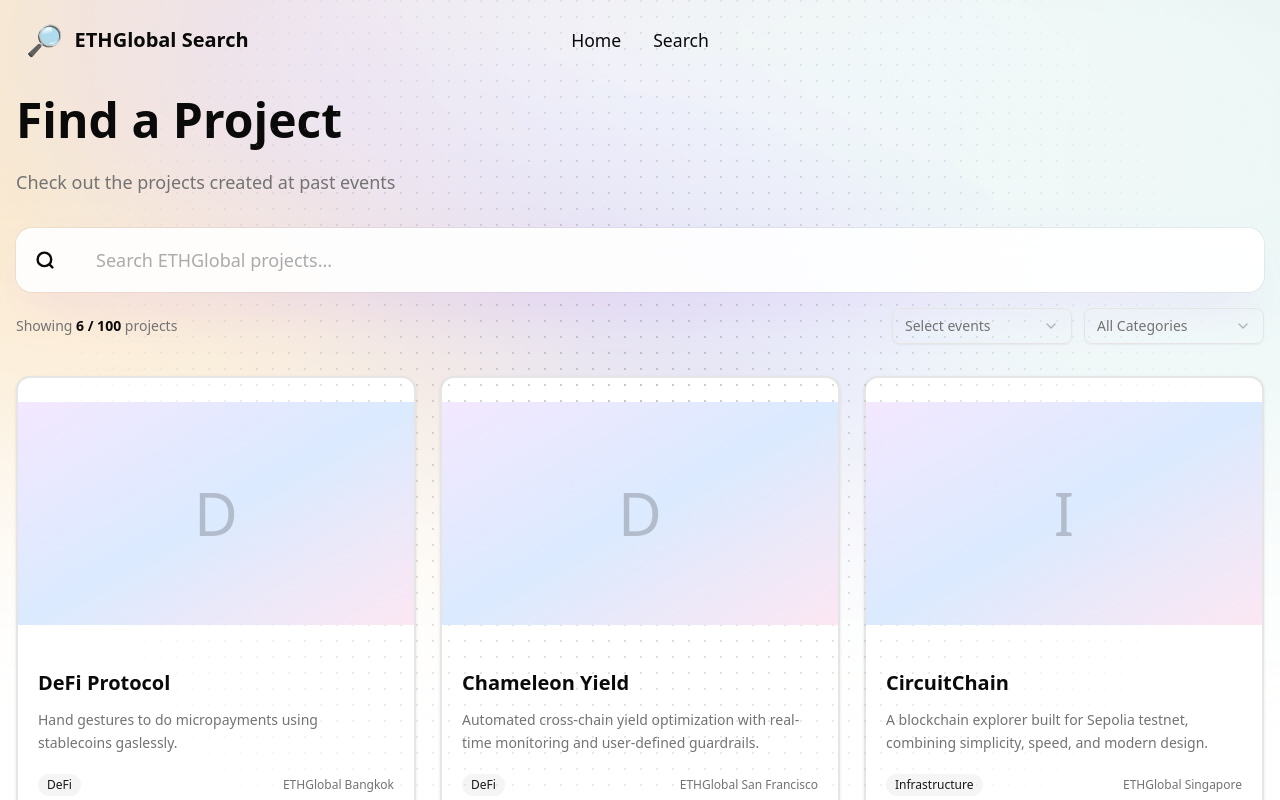
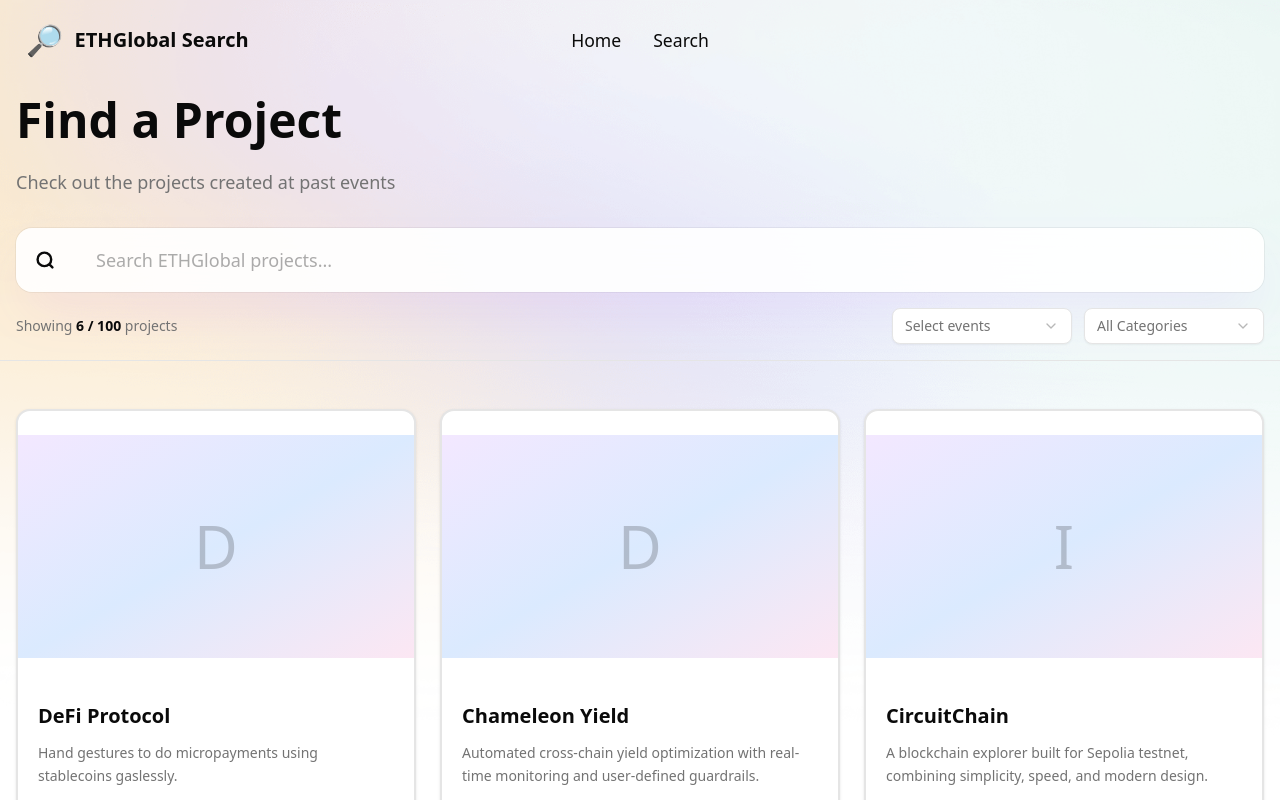
Before and after one commit to pauldev20/ethglobalsearch, a Next.js app in the folder frontend/: page /search in a window 1280 px wide. Built offline with nearby package versions, Linux system fonts and the light colour scheme.

Commit message:
updated search page

```diff
--- a/frontend/src/app/layout.tsx
+++ b/frontend/src/app/layout.tsx
@@ -1,8 +1,6 @@
-import { DotPattern } from "@/components/ui/dot-pattern";
 import { Inter as FontSans } from "next/font/google";
 import { Navbar } from "@/components/Navbar";
 import type { Metadata } from "next";
-import { cn } from "@/lib/utils";
 
 import "./globals.css";
 
@@ -36,16 +34,8 @@
     return (
         <html lang="en">
             <body className={`${fontSans.variable} h-screen bg-background font-sans antialiased flex flex-col overflow-hidden`}>
-                <Navbar />
-
-				{/* Dot Pattern Background */}
-				<DotPattern
-					className={cn(
-						"mask-[radial-gradient(500px_circle_at_center,white,transparent)] sm:mask-[radial-gradient(600px_circle_at_center,white,transparent)]",
-					)}
-				/>
-
                 <div className="flex-1 overflow-y-auto">
+                	<Navbar />
                     {children}
                 </div>
             </body>
--- a/frontend/src/app/page.tsx
+++ b/frontend/src/app/page.tsx
@@ -1,7 +1,16 @@
+import { SearchBar } from "@/components/SearchBar";
 import { Carousel, CarouselContent, CarouselItem, CarouselNext, CarouselPrevious } from "@/components/ui/carousel";
+import { DotPattern } from "@/components/ui/dot-pattern";
+import { cn } from "@/lib/utils";
 
 export default function Home() {
     return (
+		<>
+			<DotPattern
+				className={cn(
+					"mask-[radial-gradient(500px_circle_at_center,white,transparent)] sm:mask-[radial-gradient(600px_circle_at_center,white,transparent)] -z-10",
+				)}
+			/>
 			<main className="relative flex min-h-full w-full flex-col items-center justify-center py-8 sm:py-16">
 				{/* Content Container */}
 				<div className="relative z-10 w-full max-w-7xl space-y-12 sm:space-y-16 px-4 sm:px-6 lg:px-8">
@@ -13,21 +22,7 @@
 							<div className="absolute -inset-0.5 bg-linear-to-r from-purple-600 via-blue-600 to-pink-600 rounded-xl sm:rounded-2xl blur opacity-0 group-hover:opacity-30 group-focus-within:opacity-40 transition-opacity duration-500" />
 
 							{/* Search Input Container */}
-						<div className="relative backdrop-blur-xl bg-white/90 dark:bg-black/50 rounded-xl sm:rounded-2xl shadow-2xl shadow-purple-500/10 ring-1 ring-black/5 dark:ring-white/10 transition-all duration-300 group-focus-within:shadow-purple-500/20 group-focus-within:ring-purple-500/30">
-							<input
-								name="search"
-								placeholder="Search ETHGlobal projects..."
-								className="block w-full h-12 sm:h-14 md:h-16 px-5 pl-14 sm:pl-16 md:pl-20 text-sm sm:text-base md:text-lg appearance-none bg-transparent focus:outline-none transition-all placeholder:text-muted-foreground/60"
-								style={{
-									backgroundImage: `url("/search.svg")`,
-									backgroundPosition: `left 1.25rem center`,
-									backgroundRepeat: 'no-repeat',
-									backgroundSize: '18px 18px',
-								}}
-								type="text"
-								autoFocus
-							/>
-						</div>
+							<SearchBar />
 						</div>
 					</div>
 
@@ -165,5 +160,6 @@
 					</div>
 				</div>
 			</main>
+		</>
     );
 }
--- a/frontend/src/app/search/page.tsx
+++ b/frontend/src/app/search/page.tsx
@@ -80,10 +80,10 @@
 
 						<div className="flex flex-wrap items-center gap-2 sm:gap-3 w-full sm:w-auto">
 							<Select>
-								<SelectTrigger className="w-full sm:w-[180px] h-10 text-sm">
+								<SelectTrigger className="w-full sm:w-[180px] h-10 text-sm bg-card border-border">
 									<SelectValue placeholder="Select events" />
 								</SelectTrigger>
-								<SelectContent>
+								<SelectContent className="bg-card">
 									<SelectItem value="all">All Events</SelectItem>
 									<SelectItem value="bangkok">ETHGlobal Bangkok</SelectItem>
 									<SelectItem value="san-francisco">ETHGlobal San Francisco</SelectItem>
@@ -95,10 +95,10 @@
 							</Select>
 
 							<Select>
-								<SelectTrigger className="w-full sm:w-[180px] h-10 text-sm">
+								<SelectTrigger className="w-full sm:w-[180px] h-10 text-sm bg-card border-border">
 									<SelectValue placeholder="All Categories" />
 								</SelectTrigger>
-								<SelectContent>
+								<SelectContent className="bg-card">
 									<SelectItem value="all">All Categories</SelectItem>
 									<SelectItem value="defi">DeFi</SelectItem>
 									<SelectItem value="nft">NFTs</SelectItem>
@@ -113,6 +113,8 @@
 				</div>
 			</div>
 
+			<hr className="my-4 border-t border-border" />
+
 			{/* Projects Grid */}
 			<div className="max-w-7xl mx-auto px-4 py-8">
 				<div className="grid grid-cols-1 sm:grid-cols-2 lg:grid-cols-3 gap-6">
@@ -122,7 +124,7 @@
 							href={`/project/${project.id}`}
 							className="group block"
 						>
-							<Card className="overflow-hidden border-2 transition-all hover:shadow-xl hover:border-foreground/20 h-full">
+							<Card className="overflow-hidden border-2 bg-card transition-all hover:shadow-xl hover:border-foreground/20 h-full">
 								{/* Project Image */}
 								<div className="aspect-video w-full bg-linear-to-br from-purple-100 via-blue-100 to-pink-100 dark:from-purple-900/20 dark:via-blue-900/20 dark:to-pink-900/20 relative overflow-hidden">
 									<div className="absolute inset-0 flex items-center justify-center">
```
Lines whose indentation alone changed are shown as unchanged.
